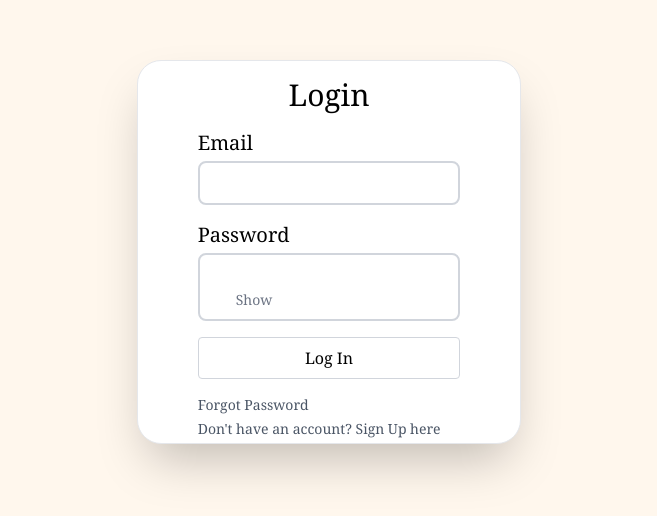
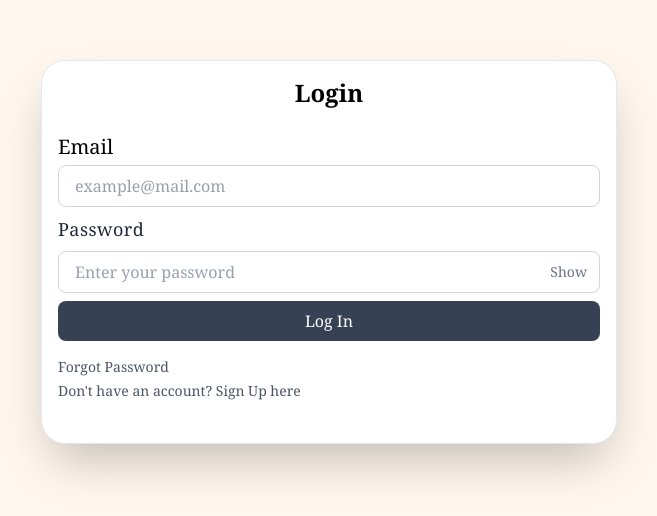
Before and after one commit to Hades-ux/Chat-app, a React (Vite) app in the folder frontend/: page / in a window 1280 px wide. Shown: the part 148-664 px from the top of the page, without its empty margins (311-968 px from the left). Built offline with nearby package versions, Linux system fonts and the light colour scheme; no server answers.

Commit message:
Refactor login component structure; move LogIn to pages directory and remove obsolete LogIn.page.jsx

```diff
--- a/frontend/src/App.jsx
+++ b/frontend/src/App.jsx
@@ -1,4 +1,4 @@
-import LogIn from "./component/LogIn.page.jsx";
+import LogIn from "./pages/LogIn.jsx";
 import NotFound from "./pages/NotFound.jsx";
 import Home from "./pages/Home.jsx"
 import Register from "./pages/Register.jsx"
--- a/frontend/src/component/LogIn.page.jsx
+++ /dev/null
@@ -1,125 +0,0 @@
-import { useState } from "react";
-import axios from "axios";
-import { toast } from "react-toastify";
-import { NavLink, useNavigate } from "react-router-dom";
-
-const LogIn = () => {
-  const API = import.meta.env.VITE_API_URL;
-  const navigate = useNavigate()
-
-  const [email, setEmail] = useState("");
-  const [password, setPassword] = useState("");
-  const [showPassword, setShowPassword] = useState(false);
-  const [loading, setLoading] = useState(false);
-
-  async function handleOnSumbit(e) {
-    e.preventDefault();
-    setLoading(true);
-    try {
-      await axios.post(
-        `${API}/auth/login`,
-        {
-          email,
-          password,
-        },
-        { withCredentials: true }
-      );
-
-      toast.success("Login Successfull");
-      navigate("/home")
-    } catch (error) {
-      toast.error(error.response?.data?.message || "Login failed!");
-    } finally {
-      setLoading(false);
-    }
-  }
-
-  return (
-    <div className="box-border justify-center items-center h-screen w-screen flex bg-orange-50 font-serif">
-      {/* form */}
-      <form
-        onSubmit={handleOnSumbit}
-        className="h-96 w-96 border border-gray-200 rounded-3xl bg-white shadow-2xl flex flex-col gap-4 items-center p-4"
-      >
-        <h1 className="text-3xl ">Login</h1>
-
-        {/* Email Input */}
-        <div className=" flex flex-col gap-1 w-3/4 ">
-          <label htmlFor="Email" className="text-xl">
-            Email
-          </label>
-          <input
-            id="Email"
-            name="Email"
-            type="email"
-            className="border-2 outline-none border-gray-300 p-2 rounded-lg"
-            value={email}
-            onChange={(e) => setEmail(e.target.value)}
-            required
-          />
-        </div>
-
-        {/* Password Input */}
-        <div className=" flex flex-col gap-1 w-3/4 ">
-          <label htmlFor="Password" className="text-xl">
-            Password
-          </label>
-          <div className="border-2  border-gray-300 p-2 rounded-lg">
-            <input
-              id="Password"
-              name="Password"
-              className="outline-none"
-              type={showPassword ? "text" : "password"}
-              value={password}
-              onChange={(e) => setPassword(e.target.value)}
-              required
-              minLength={6}
-            />
-            <button
-              type="button"
-              onClick={() => setShowPassword((showPassword) => !showPassword)}
-              className="text-sm text-gray-500 ml-7"
-            >
-              {showPassword ? "Hide" : "Show"}
-            </button>
-          </div>
-        </div>
-
-        <button
-          className="border p-2 rounded w-3/4 border-gray-300 cursor-pointer hover:bg-gray-100"
-          type="submit"
-          disabled={loading}
-        >
-          {loading ? "Logging in..." : "Log In"}
-        </button>
-
-        <div className="w-3/4 flex flex-col gap-1 items-start">
-          <NavLink
-            to="/ForgotPassword"
-            className={({ isActive }) =>
-              `text-sm hover:text-blue-500 ${
-                isActive ? "text-blue-500" : "text-gray-600"
-              }`
-            }
-          >
-            Forgot Password
-          </NavLink>
-
-          <p className="text-sm text-gray-600">Don't have an account? <NavLink
-            to="/registerUser"
-            className={({ isActive }) =>
-              `text-sm hover:text-blue-500 ${
-                isActive ? "text-blue-500" : "text-gray-600"
-              }`
-            }
-          >
-           Sign Up here
-          </NavLink></p>
-
-        </div>
-      </form>
-    </div>
-  );
-};
-
-export default LogIn;
--- a/frontend/src/pages/Forgotpassword.jsx
+++ b/frontend/src/pages/Forgotpassword.jsx
@@ -1,15 +1,17 @@
 import axios from "axios";
 import { useState } from "react";
 import { toast } from "react-toastify";
+import { NavLink } from "react-router-dom";
 
 const Forgotpassword = () => {
   const [email, setEmail] = useState("");
-  const [loading, setLoading] = useState(false)
+  const [loading, setLoading] = useState(false);
+
   const API = import.meta.env.VITE_API_URL;
 
   const handleSubmit = async (e) => {
     e.preventDefault();
-    setLoading(true)
+    setLoading(true);
 
     if (!email) {
       toast.error("Please enter your email address.");
@@ -17,21 +19,16 @@ const Forgotpassword = () => {
     }
 
     try {
-      await axios.post(`${API}/auth/forgot-password`,
-        {
-          email,
-        },
-      )
+      await axios.post(`${API}/auth/forgot-password`, {
+        email,
+      });
 
-      toast.success(`Rest password link send to ${email}`)
-
+      toast.success(`Rest password link send to ${email}`);
     } catch (error) {
-      toast.error("Failed to send reset link. Please try again later.")
-
-    }finally {
-      setLoading(false)
+      toast.error("Failed to send reset link. Please try again later.");
+    } finally {
+      setLoading(false);
     }
-
   };
 
   return (
@@ -45,7 +42,7 @@ const Forgotpassword = () => {
           password.
         </p>
 
-          <form
+        <form
           onSubmit={handleSubmit}
           className="flex flex-col gap-5 items-center w-full px-4"
         >
@@ -79,6 +76,13 @@ const Forgotpassword = () => {
             {loading ? "Sending..." : "Send Reset Link"}
           </button>
         </form>
+
+        <NavLink
+          to="/"
+          className="text-gray-600 hover:text-gray-800 font-medium transition-colors duration-200"
+        >
+          ← Back to Login
+        </NavLink>
       </div>
     </div>
   );
--- /dev/null
+++ b/frontend/src/pages/LogIn.jsx
@@ -0,0 +1,143 @@
+import { useState } from "react";
+import axios from "axios";
+import { toast } from "react-toastify";
+import { NavLink, useNavigate } from "react-router-dom";
+
+const LogIn = () => {
+  const API = import.meta.env.VITE_API_URL;
+  const navigate = useNavigate();
+
+  const [email, setEmail] = useState("");
+  const [password, setPassword] = useState("");
+  const [showPassword, setShowPassword] = useState(false);
+  const [loading, setLoading] = useState(false);
+
+  async function handleOnSumbit(e) {
+    e.preventDefault();
+    setLoading(true);
+    try {
+      await axios.post(
+        `${API}/auth/login`,
+        {
+          email,
+          password,
+        },
+        { withCredentials: true }
+      );
+
+      toast.success("Login Successfull");
+      navigate("/home");
+    } catch (error) {
+      toast.error(error.response?.data?.message || "Login failed!");
+    } finally {
+      setLoading(false);
+    }
+  }
+
+  return (
+    <div className="box-border justify-center items-center h-screen w-screen flex bg-orange-50 font-serif">
+      <div className="border h-96 w-full max-w-xl rounded-3xl border-gray-200 bg-white shadow-2xl flex flex-col gap-4 items-center">
+        <h2 className="text-2xl font-semibold text-center mt-4 mb-2">Login</h2>
+
+        {/* form */}
+        <form
+          onSubmit={handleOnSumbit}
+          className="flex flex-col gap-2 items-center w-full px-4"
+        >
+          {/* Email Input */}
+          <div className=" flex flex-col gap-1 w-full ">
+            <label htmlFor="Email" className="text-xl">
+              Email
+            </label>
+            <input
+              id="Email"
+              name="Email"
+              type="email"
+              className="border border-gray-300 rounded-lg px-4 py-2 text-gray-700 focus:outline-none focus:ring-2 focus:ring-gray-400 focus:border-transparent transition-all duration-200 w-full"
+              placeholder="example@mail.com"
+              value={email}
+              onChange={(e) => setEmail(e.target.value)}
+              required
+            />
+          </div>
+
+          {/* Password Input */}
+          <div className="flex flex-col gap-2 w-full">
+            <label
+              htmlFor="password"
+              className="text-gray-800 font-medium text-lg tracking-wide"
+            >
+              Password
+            </label>
+
+            <div
+              className={`flex items-center border border-gray-300 rounded-lg overflow-hidden focus-within:ring-2 focus-within:ring-gray-400 transition-all duration-200`}
+            >
+              <input
+                id="password"
+                name="password"
+                className="flex-1 px-4 py-2 text-gray-700 placeholder-gray-400 bg-transparent focus:outline-none"
+                type={showPassword ? "text" : "password"}
+                placeholder="Enter your password"
+                value={password}
+                onChange={(e) => setPassword(e.target.value)}
+                required
+                minLength={6}
+              />
+
+              <button
+                type="button"
+                onClick={() => setShowPassword((prev) => !prev)}
+                className="text-sm text-gray-500 hover:text-gray-700 px-3 py-2 transition-all duration-200 cursor-pointer"
+                aria-label={showPassword ? "Hide password" : "Show password"}
+              >
+                {showPassword ? "Hide" : "Show"}
+              </button>
+            </div>
+          </div>
+
+          <button
+            type="submit"
+            disabled={loading}
+            className={`w-full rounded-lg py-2 text-white transition-all duration-200 cursor-pointer ${
+              loading
+                ? "bg-gray-400 cursor-not-allowed"
+                : "bg-gray-700 hover:bg-gray-800"
+            }`}
+          >
+            {loading ? "Logging in..." : "Log In"}
+          </button>
+        </form>
+
+        <div className="w-full flex flex-col gap-1 items-start px-4">
+          <NavLink
+            to="/ForgotPassword"
+            className={({ isActive }) =>
+              `text-sm hover:text-blue-500 ${
+                isActive ? "text-blue-500" : "text-gray-600"
+              }`
+            }
+          >
+            Forgot Password
+          </NavLink>
+
+          <p className="text-sm text-gray-600">
+            Don't have an account?{" "}
+            <NavLink
+              to="/registerUser"
+              className={({ isActive }) =>
+                `text-sm hover:text-blue-500 ${
+                  isActive ? "text-blue-500" : "text-gray-600"
+                }`
+              }
+            >
+              Sign Up here
+            </NavLink>
+          </p>
+        </div>
+      </div>
+    </div>
+  );
+};
+
+export default LogIn;
```
